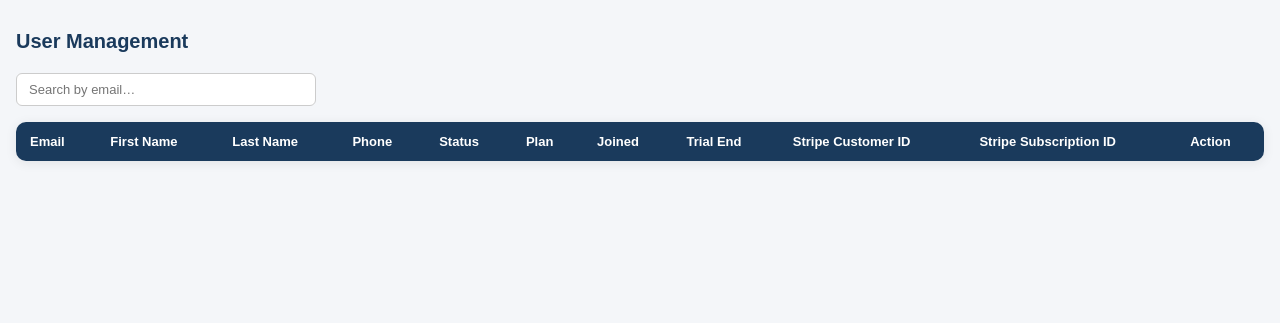
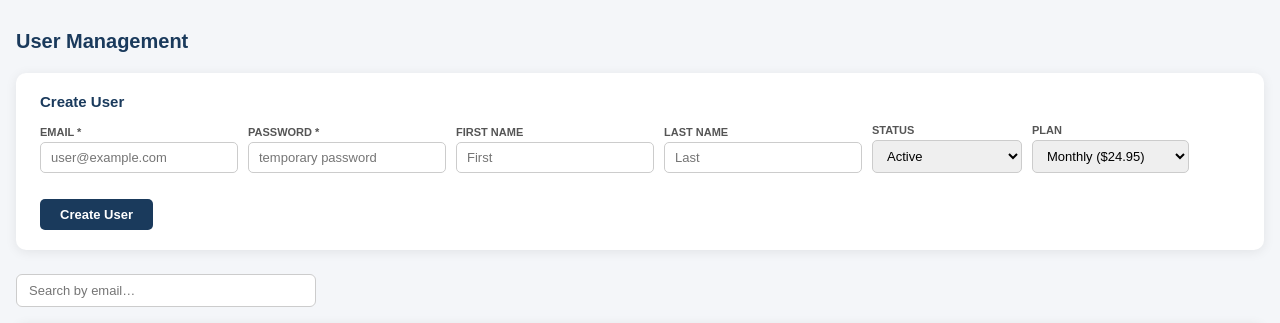
Before and after one commit to appraiservt-stack/vt_app, a Python web app: template templates/users_admin.html in a window 1280 px wide. Shown: the part 42-365 px from the top of the page. Run offline with Jinja, Linux system fonts and the light colour scheme; the template is opened without the code that fills it, so the values that code supplies are empty.

Commit message:
staging: add Create User form to admin users page
- New POST /admin/users/create route in auth.py
- Creates user with hashed password, bypasses Stripe entirely
- has_had_trial=TRUE so no free trial available
- Supports active or trialing status with optional trial end date
- users_admin.html: Create User form above the search box

```diff
--- a/templates/users_admin.html
+++ b/templates/users_admin.html
@@ -30,6 +30,15 @@
   .alert-error   { background: #fde8e8; color: #c0392b; border: 1px solid #f5c6c6; }
   .search-box { padding: 8px 12px; border: 1.5px solid #ccc; border-radius: 6px; font-size: 13px; width: 300px; margin-bottom: 16px; }
   .search-box:focus { outline: none; border-color: #1a3a5c; }
+  .create-form { background: #fff; border-radius: 10px; box-shadow: 0 2px 12px rgba(0,0,0,0.08); padding: 20px 24px; margin-bottom: 24px; }
+  .create-form h3 { font-size: 15px; color: #1a3a5c; margin-bottom: 14px; }
+  .form-row { display: flex; flex-wrap: wrap; gap: 10px; align-items: flex-end; }
+  .form-field { display: flex; flex-direction: column; gap: 4px; }
+  .form-field label { font-size: 11px; color: #555; font-weight: 600; text-transform: uppercase; }
+  .form-field input, .form-field select { padding: 7px 10px; border: 1.5px solid #ccc; border-radius: 5px; font-size: 13px; min-width: 150px; }
+  .form-field input:focus, .form-field select:focus { outline: none; border-color: #1a3a5c; }
+  .btn-create { padding: 8px 20px; background: #1a3a5c; color: #fff; border: none; border-radius: 5px; font-size: 13px; font-weight: 600; cursor: pointer; }
+  .btn-create:hover { background: #2d5a8c; }
 </style>
 </head>
 <body>
@@ -49,6 +58,52 @@
   <h2>User Management</h2>
 
   <div id="alert" class="alert"></div>
+
+  <div class="create-form">
+    <h3>Create User</h3>
+    <div class="form-row">
+      <div class="form-field">
+        <label>Email *</label>
+        <input type="email" id="cu_email" placeholder="user@example.com">
+      </div>
+      <div class="form-field">
+        <label>Password *</label>
+        <input type="text" id="cu_password" placeholder="temporary password">
+      </div>
+      <div class="form-field">
+        <label>First Name</label>
+        <input type="text" id="cu_first" placeholder="First">
+      </div>
+      <div class="form-field">
+        <label>Last Name</label>
+        <input type="text" id="cu_last" placeholder="Last">
+      </div>
+      <div class="form-field">
+        <label>Status</label>
+        <select id="cu_status" onchange="toggleTrialEnd()">
+          <option value="active">Active</option>
+          <option value="trialing">Trialing</option>
+        </select>
+      </div>
+      <div class="form-field">
+        <label>Plan</label>
+        <select id="cu_plan">
+          <option value="plan_monthly">Monthly ($24.95)</option>
+          <option value="plan_3month">3-Month ($65.85)</option>
+          <option value="plan_6month">6-Month ($113.70)</option>
+          <option value="plan_12month">12-Month ($203.40)</option>
+        </select>
+      </div>
+      <div class="form-field" id="trialEndField" style="display:none;">
+        <label>Trial Ends</label>
+        <input type="date" id="cu_trial_end">
+      </div>
+      <div class="form-field">
+        <label>&nbsp;</label>
+        <button class="btn-create" onclick="createUser()">Create User</button>
+      </div>
+    </div>
+  </div>
 
   <input type="text" class="search-box" id="searchBox" placeholder="Search by email…" oninput="filterRows()">
 
@@ -153,6 +208,54 @@ function deleteUser(email) {
 }
 
 loadUsers();
+
+function toggleTrialEnd() {
+  var status = document.getElementById('cu_status').value;
+  document.getElementById('trialEndField').style.display =
+    status === 'trialing' ? '' : 'none';
+}
+
+function createUser() {
+  var email    = document.getElementById('cu_email').value.trim();
+  var password = document.getElementById('cu_password').value.trim();
+  var first    = document.getElementById('cu_first').value.trim();
+  var last     = document.getElementById('cu_last').value.trim();
+  var status   = document.getElementById('cu_status').value;
+  var plan     = document.getElementById('cu_plan').value;
+  var trialEnd = document.getElementById('cu_trial_end').value || null;
+
+  if (!email || !password) {
+    showAlert('Email and password are required.', 'error');
+    return;
+  }
+
+  fetch('/admin/users/create', {
+    method: 'POST',
+    headers: { 'Content-Type': 'application/json' },
+    body: JSON.stringify({
+      email: email, password: password,
+      first_name: first, last_name: last,
+      status: status, plan_key: plan,
+      trial_ends_at: trialEnd
+    })
+  })
+  .then(function(r) { return r.json(); })
+  .then(function(d) {
+    if (d.error) { showAlert(d.error, 'error'); return; }
+    showAlert('User ' + email + ' created successfully.', 'success');
+    // Clear form
+    document.getElementById('cu_email').value = '';
+    document.getElementById('cu_password').value = '';
+    document.getElementById('cu_first').value = '';
+    document.getElementById('cu_last').value = '';
+    document.getElementById('cu_status').value = 'active';
+    document.getElementById('cu_plan').value = 'plan_monthly';
+    document.getElementById('cu_trial_end').value = '';
+    document.getElementById('trialEndField').style.display = 'none';
+    loadUsers();
+  })
+  .catch(function() { showAlert('Network error', 'error'); });
+}
 </script>
 </body>
 </html>
```
Also changed, not shown: auth.py (+39 -0 lines).
